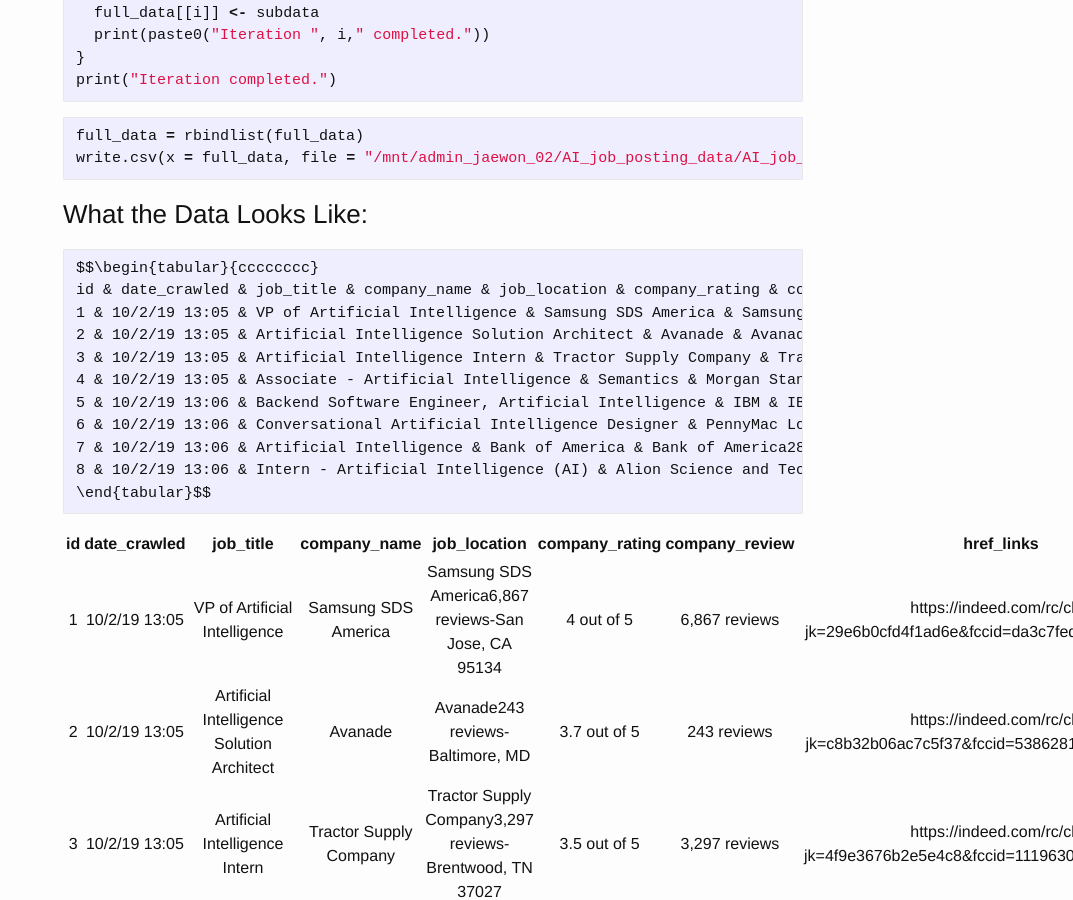
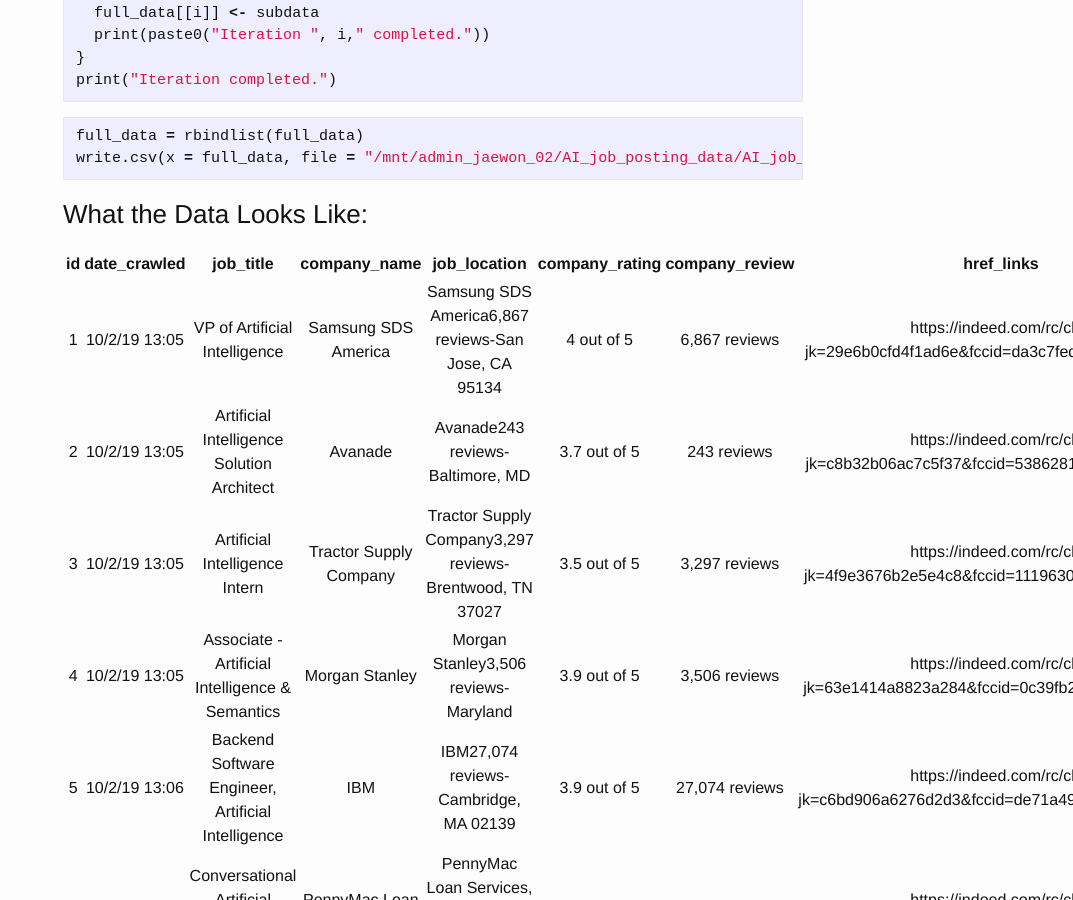
Before and after one commit to j1yoo/j1yoo.github.io, a Jekyll site: the page built from _posts/2019-10-03-scraping-online-job-posting-data.md, in a window 1280 px wide and 900 px high, scrolled down 2453 px. Shown: the whole window, without its empty margins (207-1280 px from the left). Built offline with Jekyll 4.4.1, drawn with Linux system fonts in a browser that asks for light colours.

Commit message:
Update 2019-10-03-scraping-online-job-posting-data.md

````diff
--- a/_posts/2019-10-03-scraping-online-job-posting-data.md
+++ b/_posts/2019-10-03-scraping-online-job-posting-data.md
@@ -115,20 +115,6 @@
 
 ### What the Data Looks Like:
 
-```
-$$\begin{tabular}{cccccccc}
-id & date_crawled & job_title & company_name & job_location & company_rating & company_review & href_links \\
-1 & 10/2/19 13:05 & VP of Artificial Intelligence & Samsung SDS America & Samsung SDS America6,867 reviews-San Jose, CA 95134 & 4 out of 5 & 6,867 reviews & https://indeed.com/rc/clk?jk=29e6b0cfd4f1ad6e&fccid=da3c7fed78dd1607&vjs=3 \\
-2 & 10/2/19 13:05 & Artificial Intelligence Solution Architect & Avanade & Avanade243 reviews-Baltimore, MD & 3.7 out of 5 & 243 reviews & https://indeed.com/rc/clk?jk=c8b32b06ac7c5f37&fccid=5386281035076fdf&vjs=3 \\
-3 & 10/2/19 13:05 & Artificial Intelligence Intern & Tractor Supply Company & Tractor Supply Company3,297 reviews-Brentwood, TN 37027 & 3.5 out of 5 & 3,297 reviews & https://indeed.com/rc/clk?jk=4f9e3676b2e5e4c8&fccid=11196309d222f1c1&vjs=3 \\
-4 & 10/2/19 13:05 & Associate - Artificial Intelligence & Semantics & Morgan Stanley & Morgan Stanley3,506 reviews-Maryland & 3.9 out of 5 & 3,506 reviews & https://indeed.com/rc/clk?jk=63e1414a8823a284&fccid=0c39fb2c91742dcf&vjs=3 \\
-5 & 10/2/19 13:06 & Backend Software Engineer, Artificial Intelligence & IBM & IBM27,074 reviews-Cambridge, MA 02139 & 3.9 out of 5 & 27,074 reviews & https://indeed.com/rc/clk?jk=c6bd906a6276d2d3&fccid=de71a49b535e21cb&vjs=3 \\
-6 & 10/2/19 13:06 & Conversational Artificial Intelligence Designer & PennyMac Loan Services, LLC & PennyMac Loan Services, LLC267 reviews-Plano, TX & 3.1 out of 5 & 267 reviews & https://indeed.com/rc/clk?jk=371dc494bc960265&fccid=24c6c21cc329dea7&vjs=3 \\
-7 & 10/2/19 13:06 & Artificial Intelligence & Bank of America & Bank of America28,108 reviews-Charlotte, NC 28255 & 3.8 out of 5 & 28,108 reviews & https://indeed.com/rc/clk?jk=8b653788c51d5ef9&fccid=5bd99dfa21c8a490&vjs=3 \\
-8 & 10/2/19 13:06 & Intern - Artificial Intelligence (AI) & Alion Science and Technology & Alion Science and Technology227 reviews-College Park, MD & 3.5 out of 5 & 227 reviews & https://indeed.com/rc/clk?jk=2638fb51ee02f970&fccid=1f295927bec6a974&vjs=3 \\
-\end{tabular}$$
-```
-
 |  **id** | **date_crawled** | **job_title** | **company_name** | **job_location** | **company_rating** | **company_review** | **href_links** |
 | :---: | :---: | :---: | :---: | :---: | :---: | :---: | :---: |
 |  1 | 10/2/19 13:05 | VP of Artificial Intelligence | Samsung SDS America | Samsung SDS America6,867 reviews-San Jose, CA 95134 | 4 out of 5 | 6,867 reviews | https://indeed.com/rc/clk?jk=29e6b0cfd4f1ad6e&fccid=da3c7fed78dd1607&vjs=3 |
````
